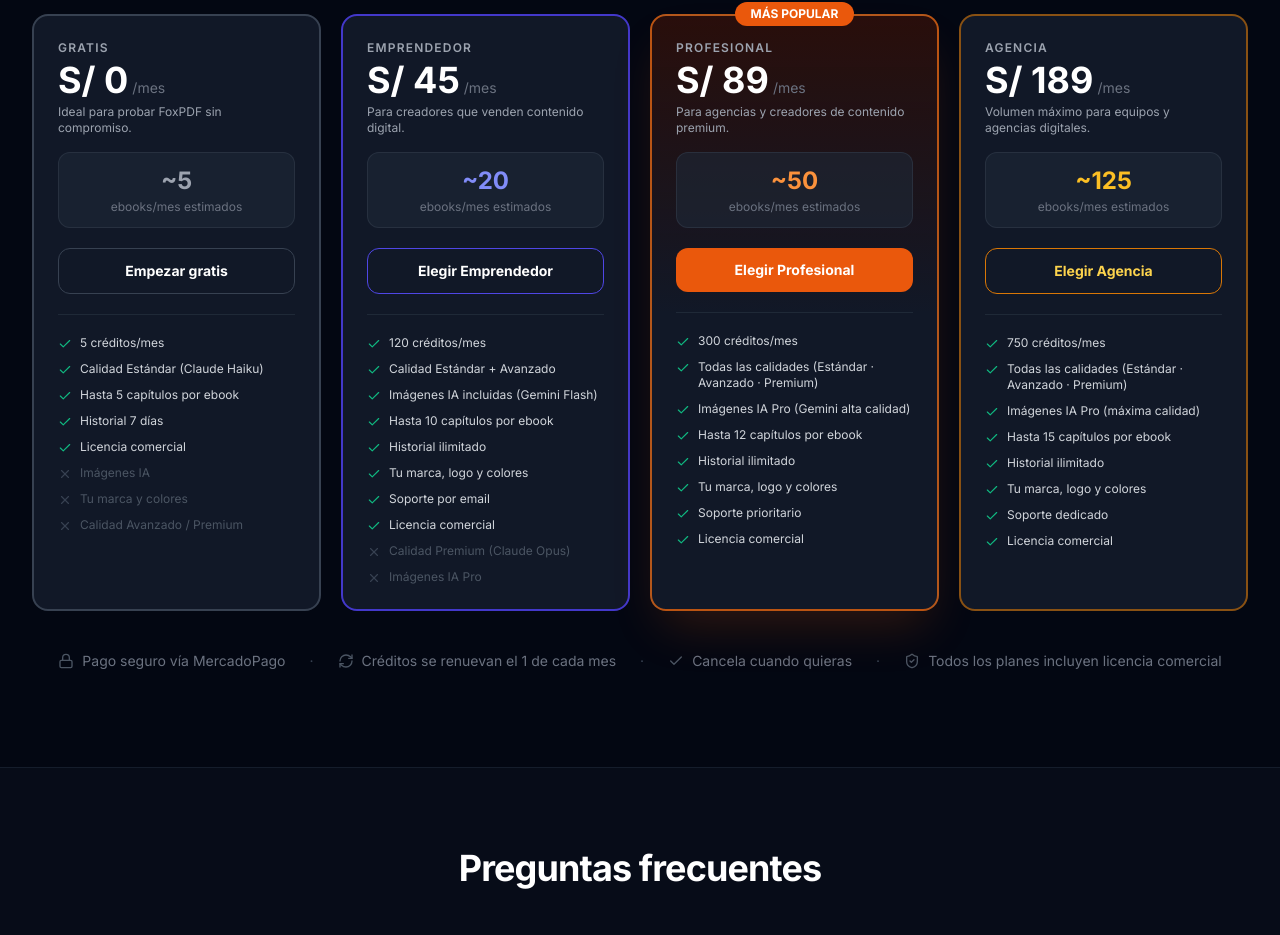
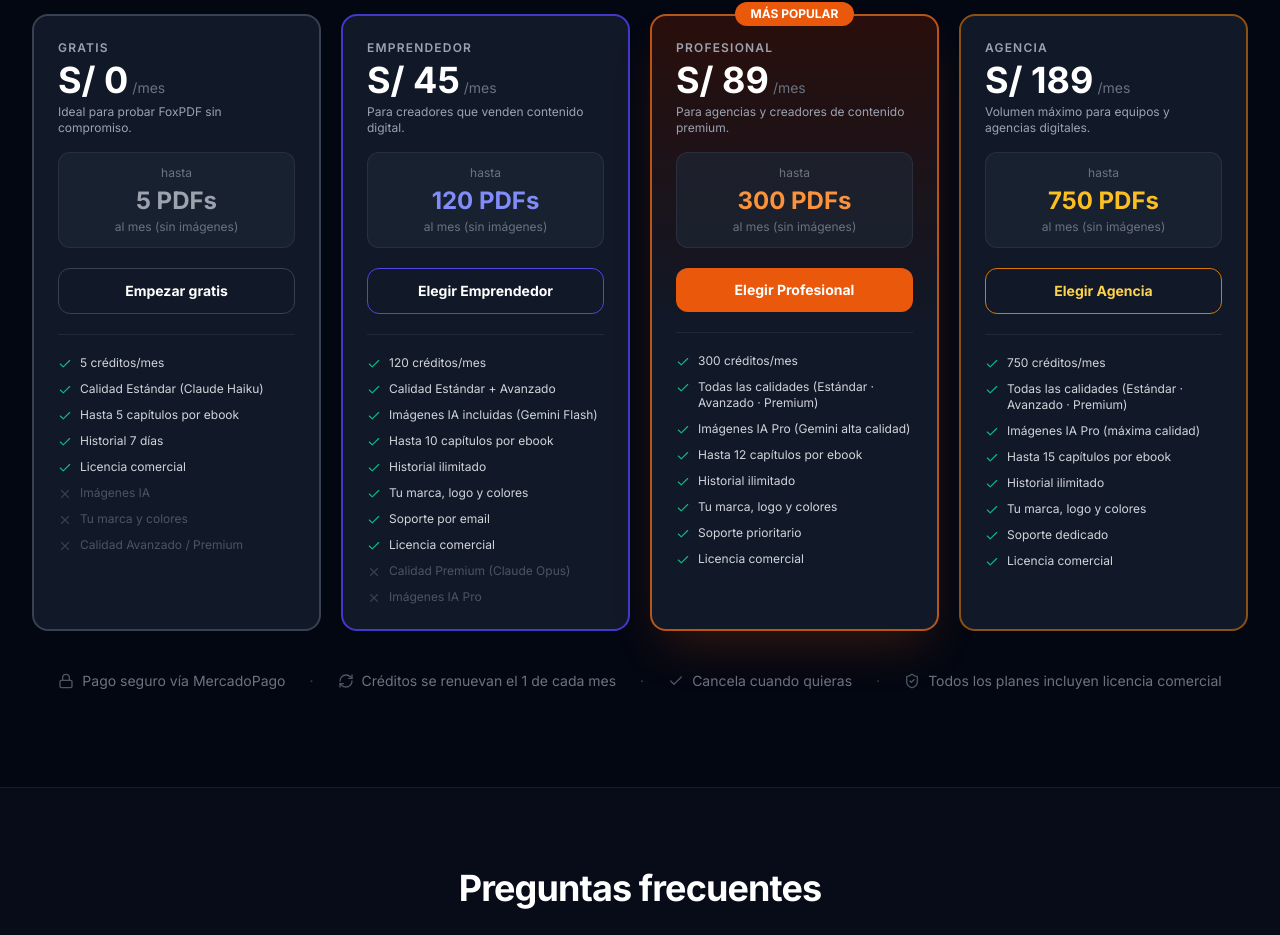
Before and after one commit to lacuentadeurielpe-ctrl/pdfia, a Next.js app: page / in a window 1280 px wide. Shown: the part 2501-3436 px from the top of the page. Built offline with nearby package versions, Linux system fonts and the light colour scheme; no server answers.

Commit message:
fix(landing): máximo de PDFs por plan y formato 'hasta X PDFs al mes'

```diff
--- a/src/app/page.tsx
+++ b/src/app/page.tsx
@@ -39,7 +39,7 @@ const PLANES = [
     destacado: false,
     badge: null,
     color: "gray",
-    ebooksMes: "~5",
+    ebooksMes: "5",
     desc: "Ideal para probar FoxPDF sin compromiso.",
     includes: [
       "5 créditos/mes",
@@ -58,7 +58,7 @@ const PLANES = [
     destacado: false,
     badge: null,
     color: "indigo",
-    ebooksMes: "~20",
+    ebooksMes: "120",
     desc: "Para creadores que venden contenido digital.",
     includes: [
       "120 créditos/mes",
@@ -80,7 +80,7 @@ const PLANES = [
     destacado: true,
     badge: "MÁS POPULAR",
     color: "orange",
-    ebooksMes: "~50",
+    ebooksMes: "300",
     desc: "Para agencias y creadores de contenido premium.",
     includes: [
       "300 créditos/mes",
@@ -102,7 +102,7 @@ const PLANES = [
     destacado: false,
     badge: null,
     color: "amber",
-    ebooksMes: "~125",
+    ebooksMes: "750",
     desc: "Volumen máximo para equipos y agencias digitales.",
     includes: [
       "750 créditos/mes",
@@ -319,8 +319,9 @@ export default async function LandingPage() {
 
                     {/* Métrica clave */}
                     <div className={`rounded-xl bg-gray-800/60 border border-gray-700/50 px-4 py-3 mb-5 text-center`}>
-                      <p className={`text-2xl font-black ${colorAccent.num}`}>{plan.ebooksMes}</p>
-                      <p className="text-gray-500 text-xs mt-0.5">ebooks/mes estimados</p>
+                      <p className="text-gray-500 text-xs mb-1">hasta</p>
+                      <p className={`text-2xl font-black ${colorAccent.num}`}>{plan.ebooksMes} PDFs</p>
+                      <p className="text-gray-500 text-xs mt-0.5">al mes (sin imágenes)</p>
                     </div>
 
                     {/* CTA */}
```
